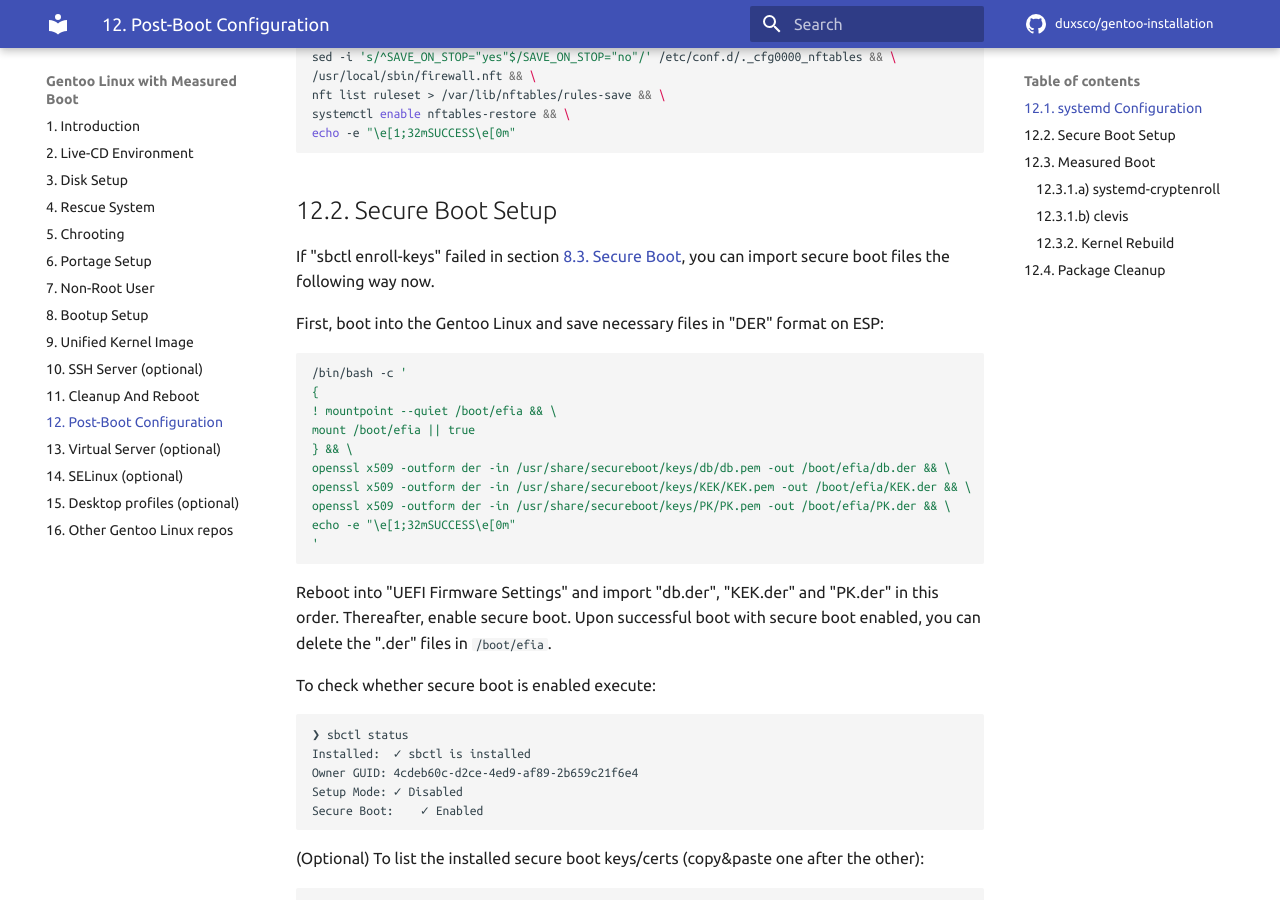
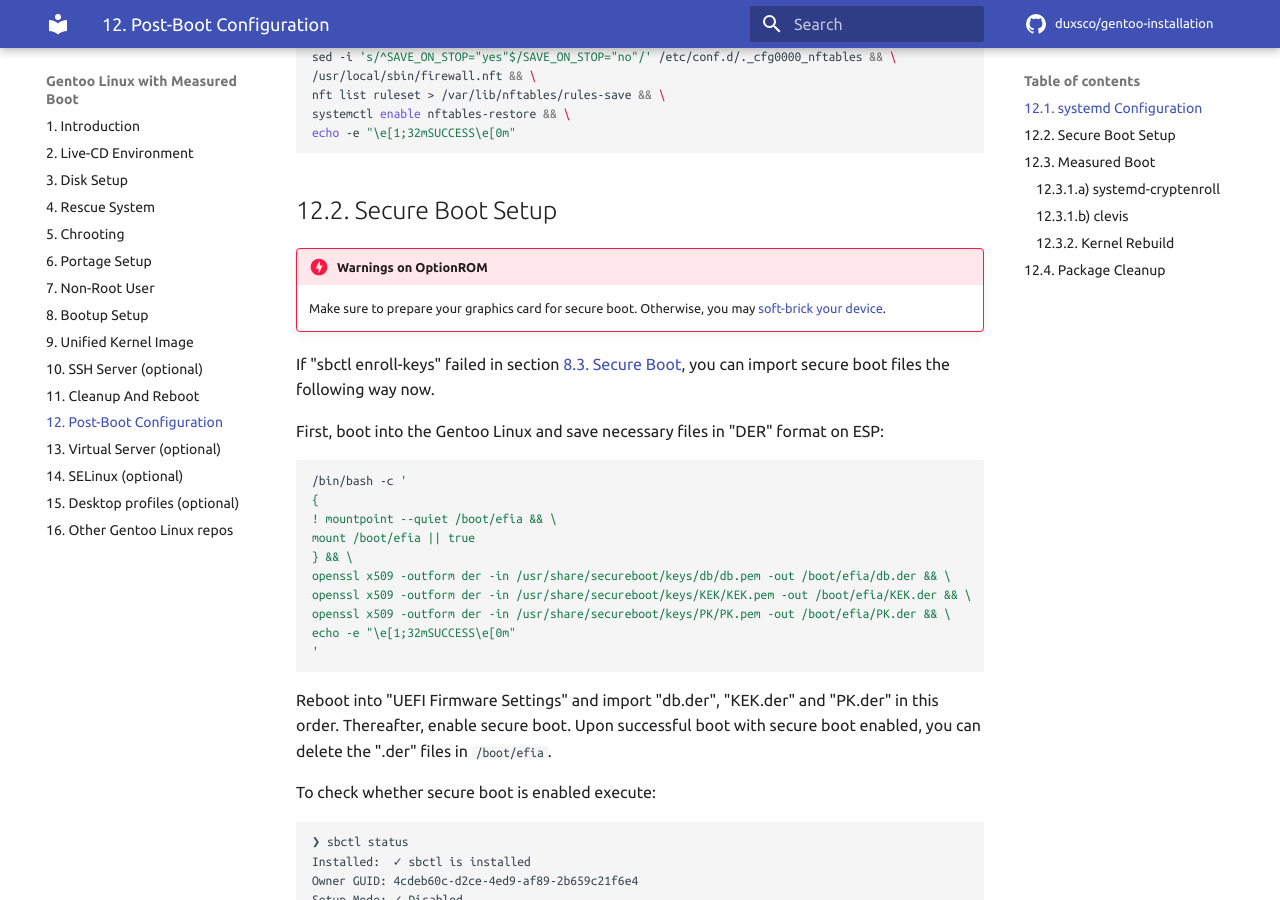
Before and after one commit to duxsco/gentoo-installation, an MkDocs documentation site: the page built from docs/post-boot_configuration.md, in a window 1280 px wide and 900 px high, scrolled down 1107 px. Built offline with MkDocs 1.6.1 and Material for MkDocs 9.7.7, drawn with Linux system fonts in a browser that asks for light colours; comment, search, counter and statistics services are not loaded; some of the changed text lies outside the part shown.

Commit message:
Update "12. Post-Boot Configuration"

````diff
--- a/docs/post-boot_configuration.md
+++ b/docs/post-boot_configuration.md
@@ -57,6 +57,9 @@ echo -e "\e[1;32mSUCCESS\e[0m"
 ```
 
 ## 12.2. Secure Boot Setup
+
+!!! danger "Warnings on OptionROM"
+    Make sure to prepare your graphics card for secure boot. Otherwise, you may [soft-brick your device](https://github.com/Foxboron/sbctl/wiki/FAQ).
 
 If "sbctl enroll-keys" failed in section [8.3. Secure Boot](/bootup_setup/#83-secure-boot), you can import secure boot files the following way now.
 
@@ -170,7 +173,7 @@ systemd-cryptenroll --tpm2-device=auto --tpm2-pcrs=7 --tpm2-with-pin=yes /dev/sd
 # etc.
 ```
 
-Reboot your system!
+Reboot your system and use your fallback passphrase for LUKS unlock this time!
 
 ### 12.3.1.b) clevis
 
@@ -239,6 +242,9 @@ $(qlist -eI sys-kernel/gentoo-kernel-bin >/dev/null && echo sys-kernel/gentoo-ke
 $(qlist -eI sys-kernel/gentoo-kernel >/dev/null && echo sys-kernel/gentoo-kernel)
 ```
 
+!!! note
+    If you decided in favor of [systemd-cryptenroll](#1231a-systemd-cryptenroll), you can use the TPM 2.0 pin upon boot from this point onwards.
+
 ## 12.4. Package Cleanup
 
 Update packages and remove extraneous ones (copy&paste one after the other):
````
